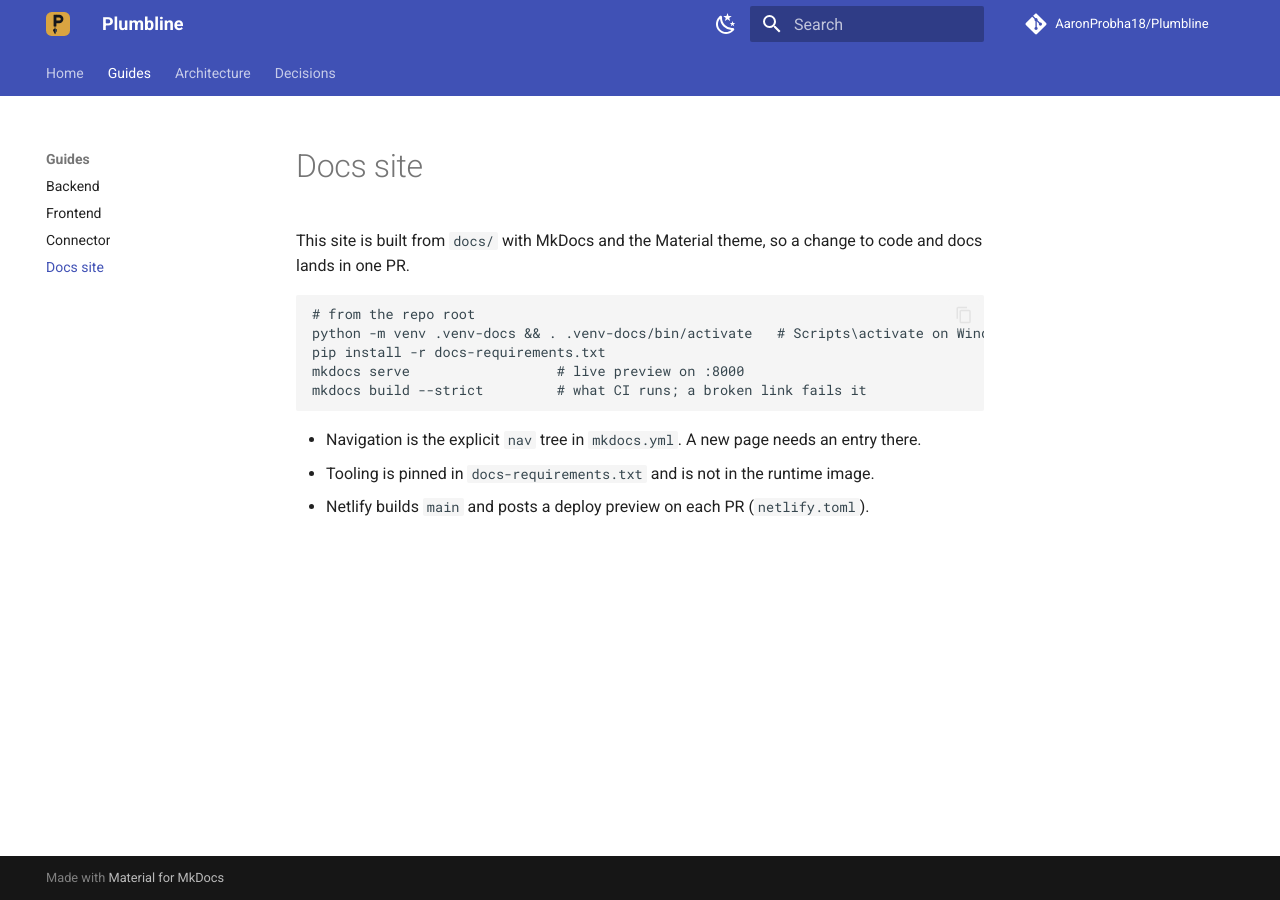
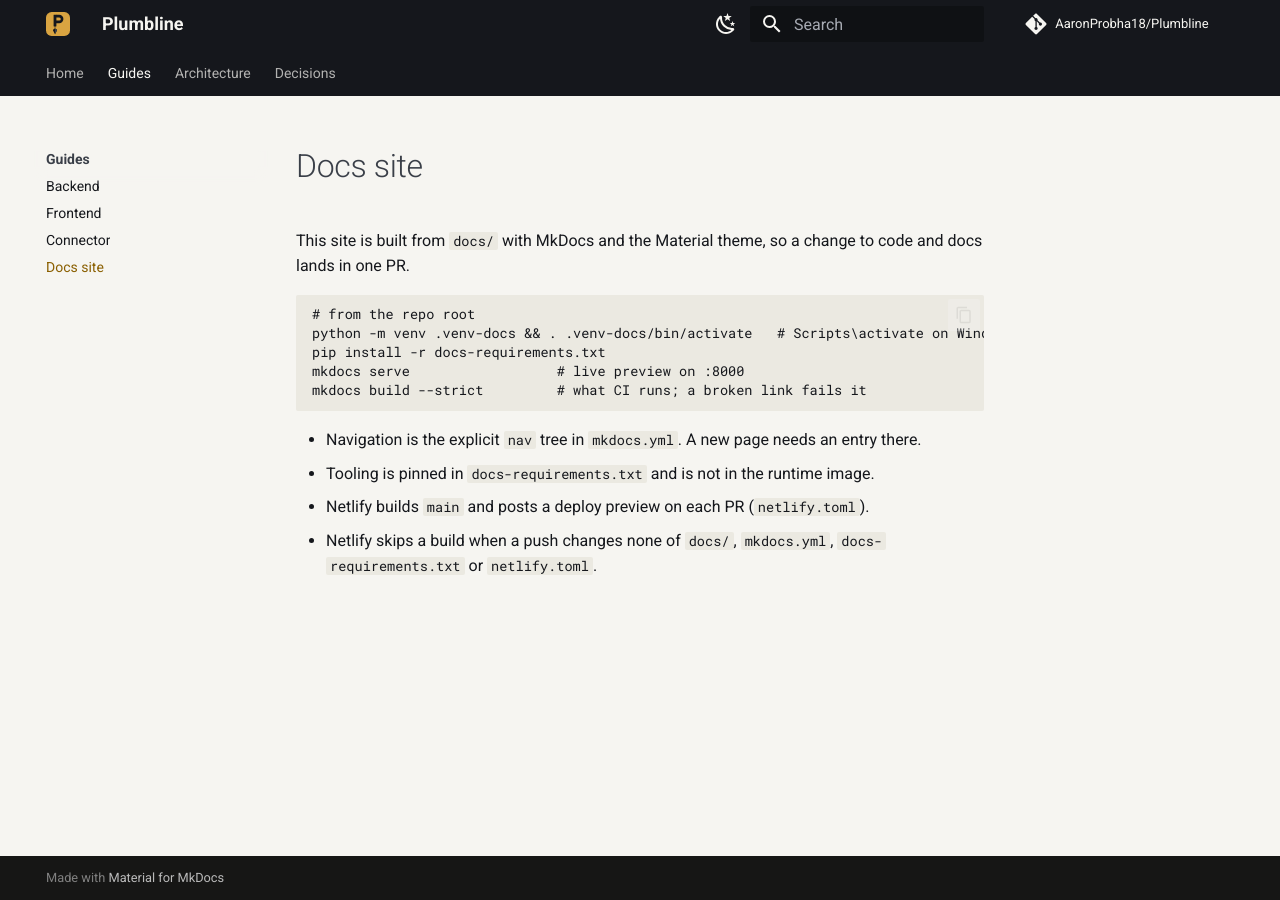
Before and after one commit to AaronProbha18/Insight-RAG, an MkDocs documentation site: the page built from docs/guides/docs-site.md, in a window 1280 px wide. Built offline with MkDocs 1.6.1 and Material for MkDocs 9.7.7, drawn with Linux system fonts in a browser that asks for light colours; comment, search, counter and statistics services are not loaded.

Commit message:
chore: Netlify build filter and brand colours for the docs site (#51)
Refs #48 (closed)

**Change:** chore: no OpenSpec change, AGENTS.md rule 2 (CI, tooling and
docs only)

## What and why

Two follow-ups to the docs site in #49:

1. **Netlify build filter.** `netlify.toml` skips the build unless
`docs/`, `mkdocs.yml`, `docs-requirements.txt` or `netlify.toml`
changed, so backend and frontend PRs don't spend build minutes. A
skipped build leaves the live site as is. This commit was pushed to the
#49 branch after the squash merge took its head, so it never reached
`main`.
2. **Brand colours.** `docs/stylesheets/extra.css` themes MkDocs
Material with the logo palette (ink, paper, brass, facet, muted) in
light and dark. Brass on paper is 2.06:1, which fails 4.5:1, so
light-mode links use a darker brass (`#8A5F00`, 5.18:1). Brass on ink is
7.97:1.

## Verification

Run in this session:

- `mkdocs build --strict`: pass, 0 warnings
- `python scripts/check_links.py`: links ok (141 files)
- `typos` on the changed files: clean
- Contrast ratios computed with the WCAG formula for the colour pairs
above

- [ ] Backend and frontend: not run, no files touched
- [ ] `openspec validate --all`: not run, no OpenSpec files touched
- [ ] Answer quality: n/a
- [ ] UI changed? **Not seen in a browser.** The themed site was not
opened in light and dark mode. Check `mkdocs serve` before merging

UNVERIFIED: the `ignore` command's exit-code semantics (0 skips, 1
builds) and `CACHED_COMMIT_REF` on a first build or a PR preview.
Confirm against Netlify's docs and the first deploys.

## Review

`rag-review`: not run on these two commits.

## Checklist

- [ ] Acceptance criteria: n/a, follow-up to a closed issue
- [x] `REVIEW.md` "Every diff" checked
- [x] Guide updated: `docs/guides/docs-site.md` notes the build filter
- [x] No secrets, real personal data, internal URLs or org names,
including commit messages

```diff
--- a/docs/guides/docs-site.md
+++ b/docs/guides/docs-site.md
@@ -14,3 +14,4 @@ mkdocs build --strict         # what CI runs; a broken link fails it
 - Navigation is the explicit `nav` tree in `mkdocs.yml`. A new page needs an entry there.
 - Tooling is pinned in `docs-requirements.txt` and is not in the runtime image.
 - Netlify builds `main` and posts a deploy preview on each PR (`netlify.toml`).
+- Netlify skips a build when a push changes none of `docs/`, `mkdocs.yml`, `docs-requirements.txt` or `netlify.toml`.
--- /dev/null
+++ b/docs/stylesheets/extra.css
@@ -0,0 +1,36 @@
+/* Plumbline brand colours (docs/brand/README.md): ink #15171C, paper #F6F5F1,
+   brass #D9A441, facet #3A3F48, muted #A7ABB3.
+   Contrast: brass on paper is 2.06:1 (fails), so light-mode links use a darker
+   brass (#8A5F00, 5.18:1). Brass on ink is 7.97:1. */
+
+[data-md-color-scheme="default"] {
+  --md-primary-fg-color: #15171c;
+  --md-primary-bg-color: #f6f5f1;
+  --md-primary-bg-color--light: #a7abb3;
+  --md-accent-fg-color: #8a5f00;
+  --md-typeset-a-color: #8a5f00;
+  --md-default-bg-color: #f6f5f1;
+  --md-default-fg-color: #15171c;
+  --md-default-fg-color--light: #3a3f48;
+  --md-code-bg-color: #ebe9e1;
+  --md-code-fg-color: #15171c;
+}
+
+[data-md-color-scheme="slate"] {
+  --md-primary-fg-color: #15171c;
+  --md-primary-bg-color: #f6f5f1;
+  --md-primary-bg-color--light: #a7abb3;
+  --md-accent-fg-color: #d9a441;
+  --md-typeset-a-color: #d9a441;
+  --md-default-bg-color: #15171c;
+  --md-default-fg-color: #f6f5f1;
+  --md-default-fg-color--light: #a7abb3;
+  --md-code-bg-color: #1f2229;
+  --md-code-fg-color: #f6f5f1;
+}
+
+/* Brass underline marks the active top tab on the ink header. */
+.md-tabs__link--active,
+.md-tabs__link:hover {
+  color: #d9a441;
+}
--- a/mkdocs.yml
+++ b/mkdocs.yml
@@ -17,11 +17,15 @@ theme:
   palette:
     - media: "(prefers-color-scheme: light)"
       scheme: default
+      primary: custom
+      accent: custom
       toggle:
         icon: material/weather-night
         name: Switch to dark mode
     - media: "(prefers-color-scheme: dark)"
       scheme: slate
+      primary: custom
+      accent: custom
       toggle:
         icon: material/weather-sunny
         name: Switch to light mode
@@ -31,6 +35,9 @@ exclude_docs: |
   brand/*
   !brand/plumbline-icon.svg
   !brand/plumbline-icon-small.svg
+
+extra_css:
+  - stylesheets/extra.css
 
 nav:
   - Home: index.md
```
Also changed, not shown: netlify.toml.
